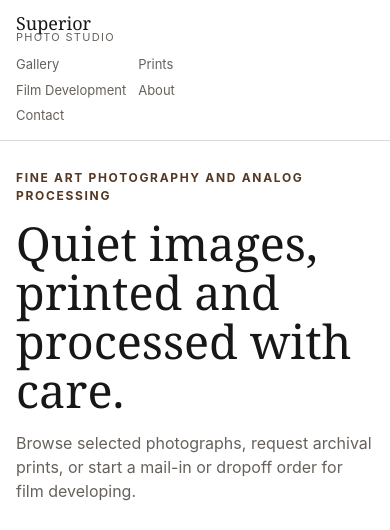
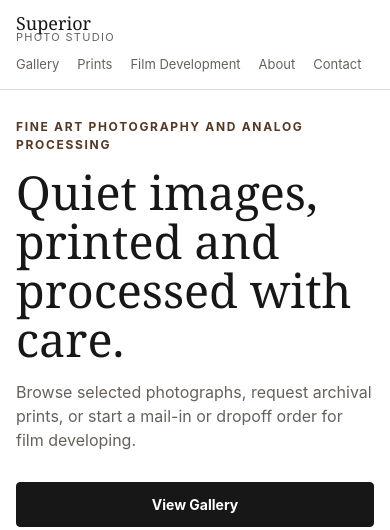
Before and after one commit to stacheboi/superiorstudios, a website: page index.html in a window 390 px wide. Shown: the top 530 px of the page. Drawn offline with Linux system fonts and the light colour scheme.

Commit message:
nav formatting fix for mobile

```diff
--- a/styles.css
+++ b/styles.css
@@ -539,9 +539,9 @@
   }
 
   .nav {
-    display: grid;
-    grid-template-columns: repeat(2, minmax(0, 1fr));
-    gap: 6px 12px;
+    display: flex;
+    flex-wrap: wrap;
+    gap: 8px 18px;
     width: 100%;
     font-size: 13px;
   }
```
